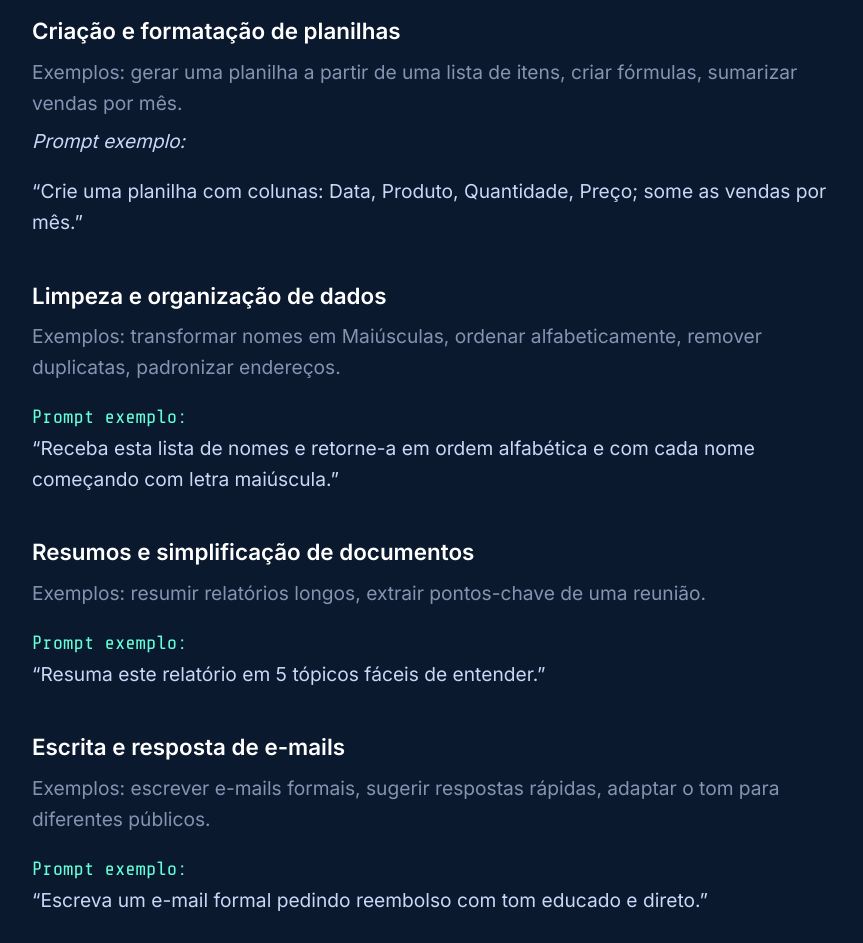
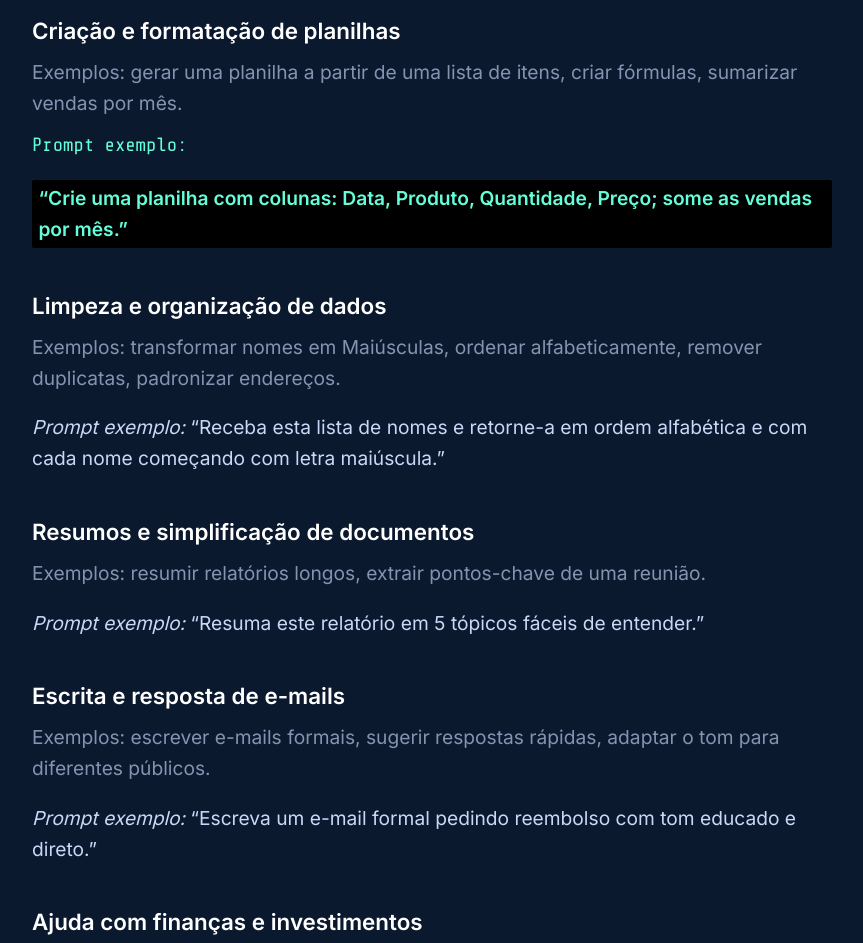
Before and after one commit to Rick-Caetano/IA_Descomplicada, a website: page index.html in a window 1280 px wide. Shown: the part 2660-3603 px from the top of the page, without its empty margins (208-1071 px from the left). Drawn offline with nearby package versions, Linux system fonts and the light colour scheme.

Commit message:
update index.html e style.css

```diff
--- a/assets/styles/style.css
+++ b/assets/styles/style.css
@@ -426,7 +426,7 @@ body {
 
 /* estiliza o parágrafo do prompt */
 
-.prompt-exemplo em{
+.prompt-exemplo-titulo{
     color: var(--cor-acento); /* USA A COR DE DESTAQUE DO SITE */
     font-family: 'Share Tech Mono', monospace; /* Usa a fonte monoespaçada para dar cara de instrução */
     font-style: normal; /* Remove o itálico padrão, a cor e a fonte já são destaque suficiente */
@@ -434,7 +434,7 @@ body {
     margin-top: 0.75rem; /* Adiciona um espaço acima do prompt */
 }
 
-.prompt-exemplo p{
+.prompt-exemplo-paragrafo{
     color: var(--cor-acento);
     font-weight: bold;
     background-color: black; /* Fundo preto para destacar o prompt */
--- a/index.html
+++ b/index.html
@@ -68,7 +68,7 @@
                 <li>
                     <strong>Criação e formatação de planilhas</strong>
                     <p class="texto-exemplo">Exemplos: gerar uma planilha a partir de uma lista de itens, criar fórmulas, sumarizar vendas por mês.</p>
-                    <em class="prompt-exemplo">Prompt exemplo:</em> <p class="prompt-exemplo"> “Crie uma planilha com colunas: Data, Produto, Quantidade, Preço; some as vendas por mês.”</p>
+                    <em class="prompt-exemplo-titulo">Prompt exemplo:</em> <p class="prompt-exemplo-paragrafo"> “Crie uma planilha com colunas: Data, Produto, Quantidade, Preço; some as vendas por mês.”</p>
                 </li>
 
                 <li>
```
